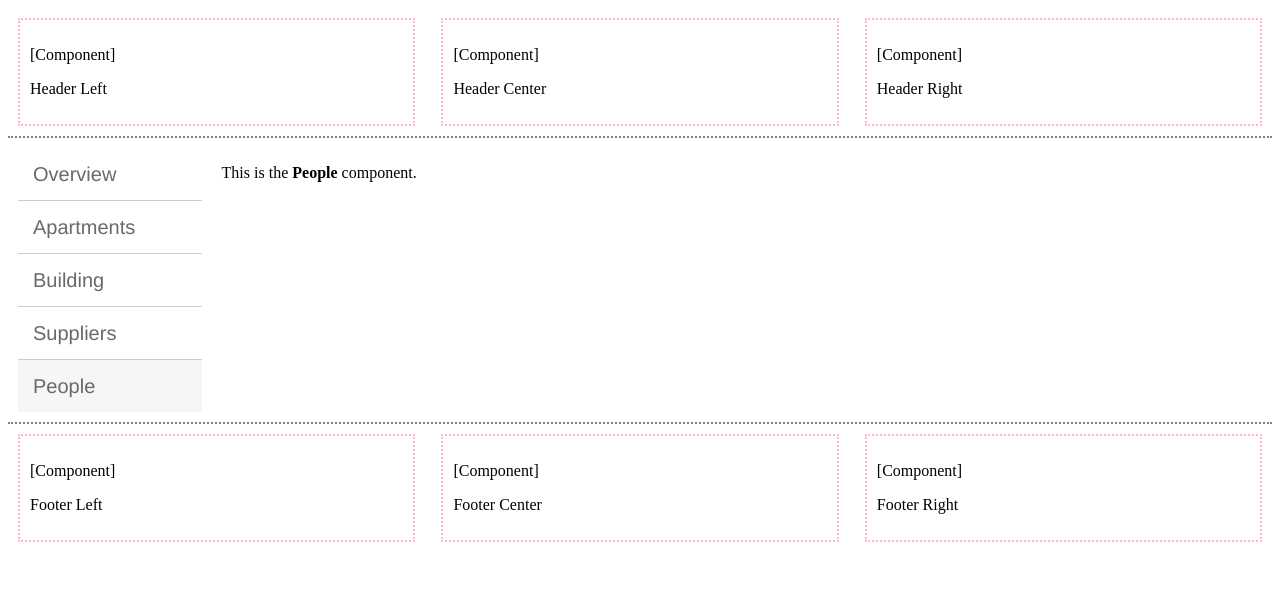
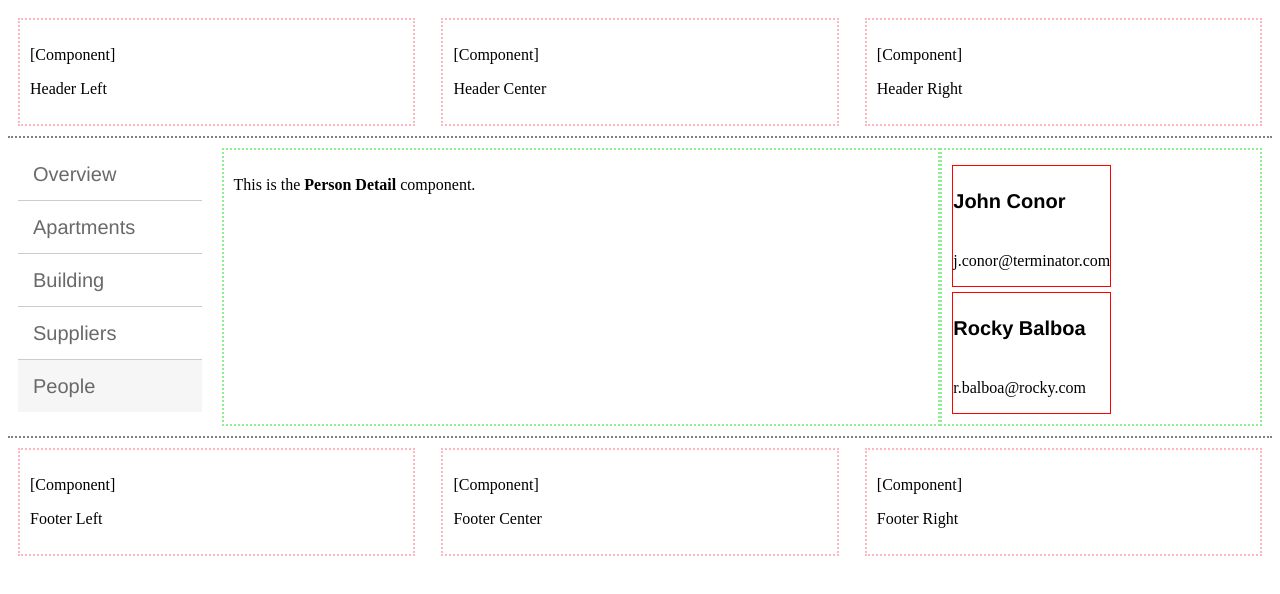
Before and after one commit to amelendezi/aptmanager, an Angular app in the folder client/: page / in a window 1280 px wide. Shown: the top 594 px of the page. Built offline with nearby package versions, Linux system fonts and the light colour scheme.

Commit message:
Added skeleton for detail & list view of persons, plus partial for list

```diff
--- a/client/src/app/app.module.ts
+++ b/client/src/app/app.module.ts
@@ -7,6 +7,8 @@ import { OverviewComponent } from './overview/overview.component';
 import { ApartmentsComponent } from './apartments/apartments.component';
 import { BuildingComponent } from './building/building.component';
 import { SuppliersComponent } from './suppliers/suppliers.component';
+import { PersonListComponent } from './people/person-list/person-list.component';
+import { PersonDetailComponent } from './people/person-detail/person-detail.component';
 
 @NgModule({
   declarations: [
@@ -15,7 +17,9 @@ import { SuppliersComponent } from './suppliers/suppliers.component';
     OverviewComponent,
     ApartmentsComponent,
     BuildingComponent,
-    SuppliersComponent
+    SuppliersComponent,
+    PersonListComponent,
+    PersonDetailComponent
   ],
   imports: [
     BrowserModule
--- a/client/src/app/people/people.component.css
+++ b/client/src/app/people/people.component.css
@@ -0,0 +1,18 @@
+.container-people {
+    display: flex;
+    flex-direction: row;
+}
+
+.container-people-detail {
+    display: flex;
+    flex-basis: 70%;
+    border: 2px lightgreen dotted;
+    padding: 10px;
+}
+
+.container-people-list {
+    display: flex;
+    flex-basis: 30%;
+    border: 2px lightgreen dotted;
+    padding: 10px;
+}
--- a/client/src/app/people/people.component.html
+++ b/client/src/app/people/people.component.html
@@ -1,3 +1,8 @@
-<p>
-  This is the <b>People</b> component.
-</p>
+<div class="container-people">
+  <div class="container-people-detail">
+    <app-person-detail></app-person-detail>
+  </div>
+  <div class="container-people-list">
+    <app-person-list></app-person-list>
+  </div>
+</div>
--- /dev/null
+++ b/client/src/app/people/person-detail/person-detail.component.html
@@ -0,0 +1,3 @@
+<p>
+  This is the <b>Person Detail</b> component.
+</p>
--- /dev/null
+++ b/client/src/app/people/person-detail/person-detail.component.ts
@@ -0,0 +1,15 @@
+import { Component, OnInit } from '@angular/core';
+
+@Component({
+  selector: 'app-person-detail',
+  templateUrl: './person-detail.component.html',
+  styleUrls: ['./person-detail.component.css']
+})
+export class PersonDetailComponent implements OnInit {
+
+  constructor() { }
+
+  ngOnInit() {
+  }
+
+}
--- /dev/null
+++ b/client/src/app/people/person-list/person-list.component.css
@@ -0,0 +1,16 @@
+.container-persons {
+    display: flex;
+    flex-direction: column;
+    flex: 1;
+}
+
+.person-list-item {
+    display: flex;
+    flex-direction: column;
+    border: 1px red solid;
+    margin-top: 5px;
+}
+
+.person-list-item-title {
+    font: bold 20px/1.5 Helvetica, Verdana, sans-serif;
+}
--- /dev/null
+++ b/client/src/app/people/person-list/person-list.component.html
@@ -0,0 +1,6 @@
+<div class="container-persons" *ngIf='persons && persons.length'>
+  <div class="person-list-item" *ngFor='let person of persons'>
+    <h3 class="person-list-item-title">{{person.fullName}}</h3>
+    <p>{{person.email}}</p>
+  </div>
+</div>
--- /dev/null
+++ b/client/src/app/people/person-list/person-list.component.ts
@@ -0,0 +1,28 @@
+import { Component, OnInit } from '@angular/core';
+
+@Component({
+  selector: 'app-person-list',
+  templateUrl: './person-list.component.html',
+  styleUrls: ['./person-list.component.css']
+})
+export class PersonListComponent implements OnInit {
+
+  persons: any[] = [
+    {
+      fullName: 'John Conor',
+      email: 'j.conor@terminator.com',
+      profileUrl: 'sample.jpg',
+    },
+    {
+      fullName: 'Rocky Balboa',
+      email: 'r.balboa@rocky.com',
+      profileUrl: 'sample.jpg',
+    }
+  ];
+
+  constructor() { }
+
+  ngOnInit() {
+  }
+
+}
```
Also changed, not shown: client/src/app/people/person-detail/person-detail.component.css (added), 2 other files (tests, documents, lock files or other folders).
